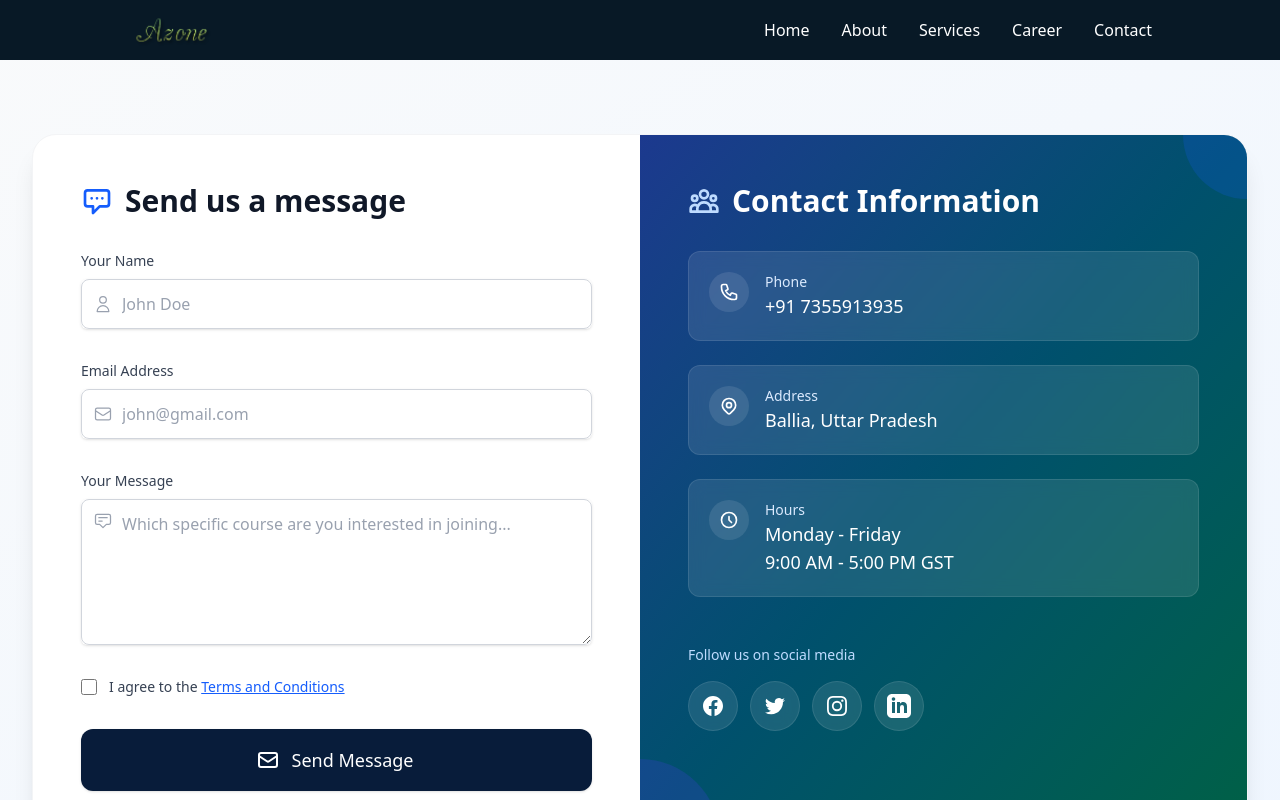
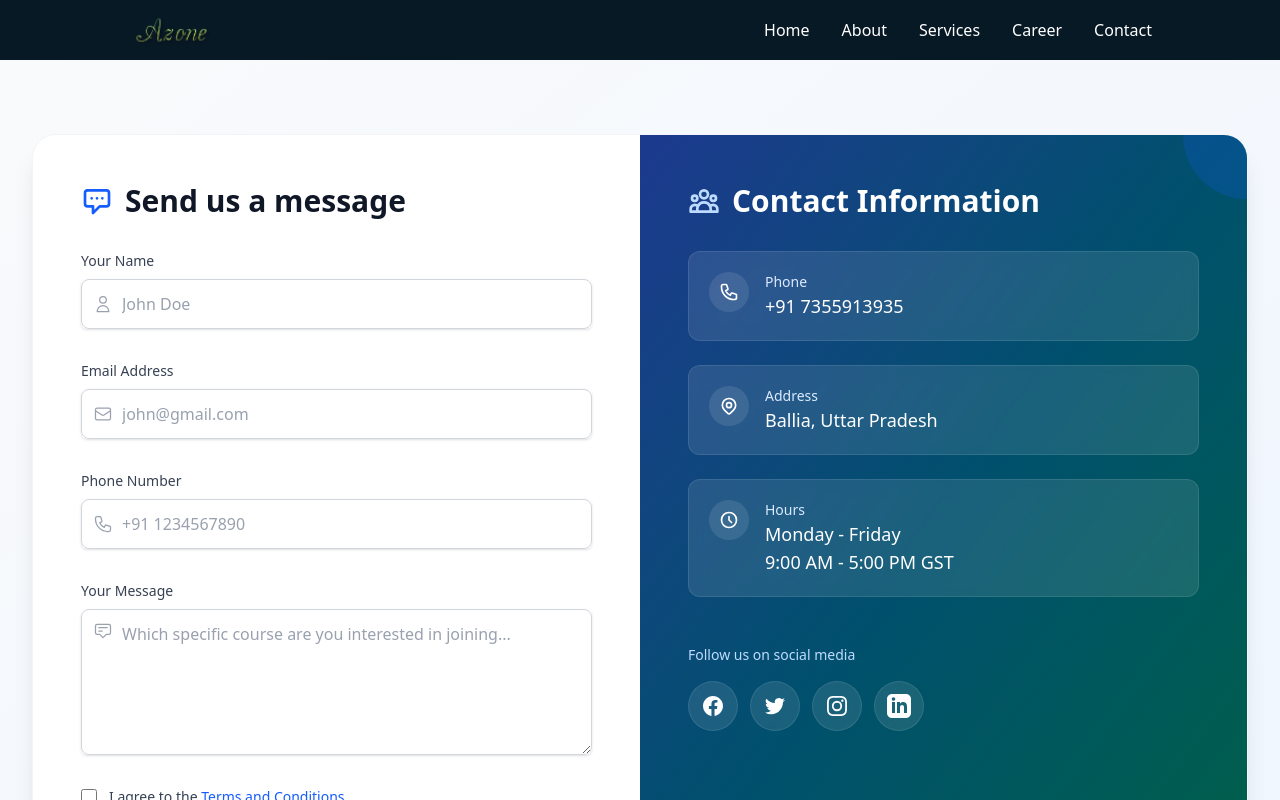
Before and after one commit to sudhanshu735591/Azone_technology, a React (Vite) app: page /contact in a window 1280 px wide. Shown: the top 800 px of the page. Built offline with nearby package versions, Linux system fonts and the light colour scheme.

Commit message:
add contact number in form

```diff
--- a/src/Components/Contact/index.jsx
+++ b/src/Components/Contact/index.jsx
@@ -1,4 +1,3 @@
-
 import React, { useState } from 'react';
 import { motion, AnimatePresence } from 'framer-motion';
 import Footer from '../Footer';
@@ -8,6 +7,7 @@ const Contact = () => {
     const [formData, setFormData] = useState({
         name: '',
         email: '',
+        phone: '',
         message: '',
         agreeToTerms: false
     });
@@ -32,6 +32,11 @@ const Contact = () => {
             newErrors.email = 'Email is required';
         } else if (!/^[^\s@]+@[^\s@]+\.[^\s@]+$/.test(formData.email)) {
             newErrors.email = 'Please enter a valid email';
+        }
+        if (!formData.phone.trim()) {
+            newErrors.phone = 'Phone number is required';
+        } else if (!/^[0-9+\-\s()]{10,}$/.test(formData.phone)) {
+            newErrors.phone = 'Please enter a valid phone number';
         }
         if (!formData.message.trim()) newErrors.message = 'Message is required';
         if (!formData.agreeToTerms) newErrors.agreeToTerms = 'You must accept the terms and conditions';
@@ -69,7 +74,7 @@ const Contact = () => {
         .then(data => {
             setIsSubmitting(false);
             setSubmitSuccess(true);
-            setFormData({ name: '', email: '', message: '', agreeToTerms: false });
+            setFormData({ name: '', email: '', phone: '', message: '', agreeToTerms: false });
         })
         .catch(error => {
             console.error('Error:', error);
@@ -270,6 +275,53 @@ const Contact = () => {
                                                                 <path fillRule="evenodd" d="M18 10a8 8 0 11-16 0 8 8 0 0116 0zm-7 4a1 1 0 11-2 0 1 1 0 012 0zm-1-9a1 1 0 00-1 1v4a1 1 0 102 0V6a1 1 0 00-1-1z" clipRule="evenodd" />
                                                             </svg>
                                                             {errors.email}
+                                                        </motion.p>
+                                                    )}
+                                                </div>
+                                            </motion.div>
+
+                                            {/* Phone Number Field */}
+                                            <motion.div
+                                                variants={fieldVariants}
+                                                onHoverStart={() => setHoveredField('phone')}
+                                                onHoverEnd={() => setHoveredField(null)}
+                                            >
+                                                <label htmlFor="phone" className="block text-sm font-medium text-gray-700 mb-2">
+                                                    Phone Number
+                                                </label>
+                                                <div className="mt-1 relative rounded-md shadow-sm">
+                                                    <div className="absolute inset-y-0 left-0 pl-3 flex items-center pointer-events-none">
+                                                        <svg className="h-5 w-5 text-gray-400" fill="none" stroke="currentColor" viewBox="0 0 24 24" xmlns="http://www.w3.org/2000/svg">
+                                                            <path strokeLinecap="round" strokeLinejoin="round" strokeWidth="1.5" d="M3 5a2 2 0 012-2h3.28a1 1 0 01.948.684l1.498 4.493a1 1 0 01-.502 1.21l-2.257 1.13a11.042 11.042 0 005.516 5.516l1.13-2.257a1 1 0 011.21-.502l4.493 1.498a1 1 0 01.684.949V19a2 2 0 01-2 2h-1C9.716 21 3 14.284 3 6V5z"></path>
+                                                        </svg>
+                                                    </div>
+                                                    <input
+                                                        type="tel"
+                                                        id="phone"
+                                                        name="phone"
+                                                        value={formData.phone}
+                                                        onChange={handleChange}
+                                                        className={`block w-full pl-10 pr-4 py-3 rounded-lg ${errors.phone ? 'border-red-300 text-red-900 placeholder-red-300 focus:ring-red-500 focus:border-red-500' : 'border-gray-300 text-gray-900 placeholder-gray-400 focus:ring-blue-500 focus:border-blue-500'} border focus:outline-none focus:ring-2 focus:ring-opacity-50 transition-all duration-200`}
+                                                        placeholder="+91 1234567890"
+                                                    />
+                                                    {hoveredField === 'phone' && (
+                                                        <motion.div
+                                                            initial={{ width: 0 }}
+                                                            animate={{ width: '100%' }}
+                                                            className="absolute bottom-0 left-0 h-1 bg-gradient-to-r from-blue-400 to-indigo-500"
+                                                            transition={{ duration: 0.3 }}
+                                                        />
+                                                    )}
+                                                    {errors.phone && (
+                                                        <motion.p
+                                                            initial={{ opacity: 0, y: -10 }}
+                                                            animate={{ opacity: 1, y: 0 }}
+                                                            className="mt-2 text-sm text-red-600 flex items-center"
+                                                        >
+                                                            <svg className="w-4 h-4 mr-1" fill="currentColor" viewBox="0 0 20 20" xmlns="http://www.w3.org/2000/svg">
+                                                                <path fillRule="evenodd" d="M18 10a8 8 0 11-16 0 8 8 0 0116 0zm-7 4a1 1 0 11-2 0 1 1 0 012 0zm-1-9a1 1 0 00-1 1v4a1 1 0 102 0V6a1 1 0 00-1-1z" clipRule="evenodd" />
+                                                            </svg>
+                                                            {errors.phone}
                                                         </motion.p>
                                                     )}
                                                 </div>
```
